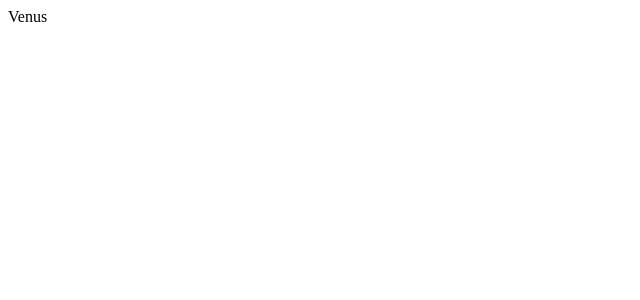
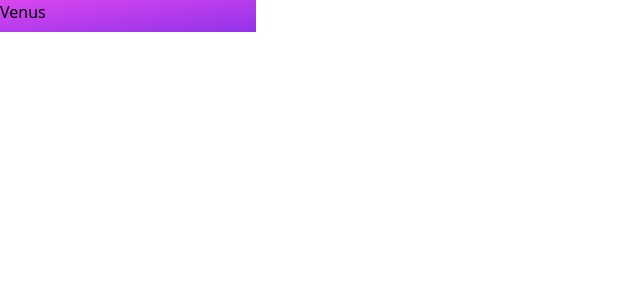
Before and after one commit to Quixote719/Eden, a React (Vite) app: page /Venus in a window 1280 px wide. Shown: the top 300 px of the page, without its empty margins (0-640 px from the left). Built offline with nearby package versions, Linux system fonts and the light colour scheme.

Commit message:
tailwind

```diff
--- a/package.json
+++ b/package.json
@@ -8,7 +8,6 @@
     "prepare": "husky install"
   },
   "dependencies": {
-    "antd": "^5.0.7",
     "react": "^18.1.0",
     "react-dom": "^18.1.0",
     "react-router-dom": "^6.4.5",
@@ -22,6 +21,8 @@
     "@typescript-eslint/eslint-plugin": "^5.46.1",
     "@typescript-eslint/parser": "^5.46.1",
     "@vitejs/plugin-react": "^3.0.0",
+    "autoprefixer": "^10.4.13",
+    "cssnano": "^5.1.14",
     "eslint": "^8.29.0",
     "eslint-config-prettier": "^8.3.0",
     "eslint-plugin-import": "^2.24.2",
@@ -30,11 +31,12 @@
     "eslint-plugin-react-hooks": "^4.2.0",
     "husky": "^8.0.2",
     "less": "^4.1.2",
-    "less-loader": "^11.1.0",
     "lint-staged": "^13.1.0",
+    "postcss": "^8.4.20",
     "prettier": "^2.4.1",
     "stylelint": "^14.16.0",
     "stylelint-config-standard": "^29.0.0",
+    "tailwindcss": "^3.2.4",
     "typescript": "^4.3.2",
     "vite": "^4.0.1",
     "vite-plugin-imp": "^2.0.9"
--- /dev/null
+++ b/postcss.config.js
@@ -0,0 +1,6 @@
+module.exports = {
+  plugins: {
+    tailwindcss: {},
+    autoprefixer: {}
+  }
+};
--- a/src/index.css
+++ /dev/null
@@ -1,13 +0,0 @@
-body {
-  margin: 0;
-  font-family: -apple-system, BlinkMacSystemFont, 'Segoe UI', 'Roboto', 'Oxygen',
-    'Ubuntu', 'Cantarell', 'Fira Sans', 'Droid Sans', 'Helvetica Neue',
-    sans-serif;
-  -webkit-font-smoothing: antialiased;
-  -moz-osx-font-smoothing: grayscale;
-}
-
-code {
-  font-family: source-code-pro, Menlo, Monaco, Consolas, 'Courier New',
-    monospace;
-}
--- a/src/main.tsx
+++ b/src/main.tsx
@@ -3,7 +3,7 @@ import { createRoot } from 'react-dom/client';
 import { BrowserRouter as Router, Routes, Route } from 'react-router-dom';
 import Earth from '@/pages/earth';
 import Venus from '@/pages/venus';
-// import './index.css'
+import '@/styles/index.css';
 
 class App extends React.PureComponent {
   render() {
--- a/src/pages/earth.tsx
+++ b/src/pages/earth.tsx
@@ -3,8 +3,10 @@ import styles from './index.module.less';
 
 const Earth = () => {
   return (
-    <div className={styles.pageContainer}>
-      <div className={styles.pageTitle}>Earth</div>
+    <div>
+      <div className="flex items-center bg-gradient-to-br rounded-xl shadow-md p-6 space-x-4 max-w-sm mx-auto">
+        Earth
+      </div>
     </div>
   );
 };
--- a/src/pages/venus.tsx
+++ b/src/pages/venus.tsx
@@ -1,7 +1,12 @@
 import React from 'react';
+import styles from './index.module.less';
 
 const Venus = () => {
-  return <div>Venus</div>;
+  return (
+    <div className={styles.pageContainer}>
+      <div className="w-64 h-8 bg-gradient-to-br from-fuchsia-500 to-purple-600">Venus</div>
+    </div>
+  );
 };
 
 export default Venus;
--- /dev/null
+++ b/src/styles/index.css
@@ -0,0 +1,3 @@
+@tailwind base;
+@tailwind components;
+@tailwind utilities;
--- /dev/null
+++ b/src/styles/index.less
@@ -0,0 +1,3 @@
+@import 'tailwindcss/base';
+@import 'tailwindcss/components';
+@import 'tailwindcss/utilities';
--- /dev/null
+++ b/tailwind.config.js
@@ -0,0 +1,8 @@
+/** @type {import('tailwindcss').Config} */
+module.exports = {
+  content: ['./src/**/*.{js,jsx,ts,tsx}'],
+  theme: {
+    extend: {}
+  },
+  plugins: []
+};
```
Also changed, not shown: 1 other file (tests, documents, lock files or other folders).
